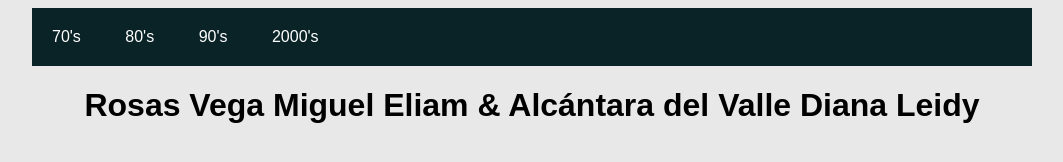
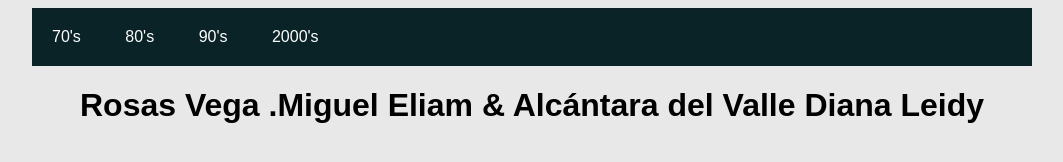
Before and after one commit to eliamvega/Practica1_equipo11, a plain HTML site: page index.html in a window 1280 px wide. Shown: the whole page, without its empty margins (108-1171 px from the left). Drawn offline with Linux system fonts and the light colour scheme.

Commit message:
Update index.html

```diff
--- a/index.html
+++ b/index.html
@@ -13,6 +13,6 @@
 			<li><a href="90's.html">90's</a></li>
 			<li><a href="2000's.html">2000's</a></li>
 				</ul>
-		<center><h1>Rosas Vega Miguel Eliam & Alcántara del Valle Diana Leidy </h1>
+		<center><h1>Rosas Vega .Miguel Eliam & Alcántara del Valle Diana Leidy </h1>
 	</body>
 </html>
```
